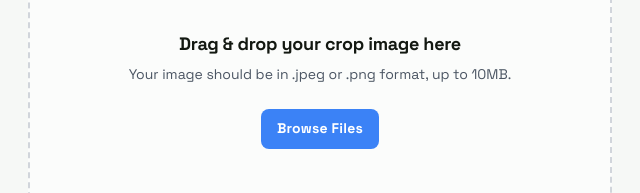
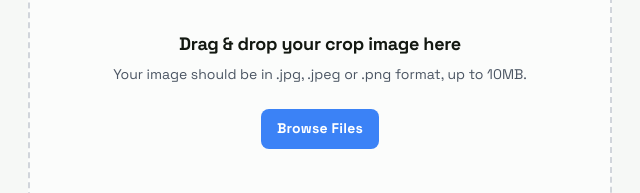
Before and after one commit to riteshjena-100/Crop-Disease-Detection-Final-Year-Project, a plain HTML site: page frontend/index.html in a window 1280 px wide. Shown: the part 388-581 px from the top of the page, 4-644 px from the left. Drawn offline with nearby package versions, Linux system fonts and the light colour scheme.

Commit message:
Update index.html

```diff
--- a/frontend/index.html
+++ b/frontend/index.html
@@ -81,7 +81,7 @@
               <span class="material-symbols-outlined text-5xl text-gray-400 dark:text-gray-500 animate-bounce">cloud_upload</span>
               <div class="flex flex-col items-center gap-2">
                 <p class="text-[#131811] dark:text-white text-lg font-bold leading-tight tracking-[-0.015em]">Drag & drop your crop image here</p>
-                <p class="text-gray-600 dark:text-gray-400 text-sm font-normal leading-normal">Your image should be in .jpeg or .png format, up to 10MB.</p>
+                <p class="text-gray-600 dark:text-gray-400 text-sm font-normal leading-normal">Your image should be in .jpg, .jpeg or .png format, up to 10MB.</p>
               </div>
               <input type="file" id="fileInput" accept="image/*" class="hidden">
               <button id="browseBtn" class="flex min-w-[84px] max-w-[480px] cursor-pointer items-center justify-center overflow-hidden rounded-lg h-10 px-4 bg-accent text-white text-sm font-bold leading-normal tracking-[0.015em] hover:bg-accent-hover transition-all hover:scale-105">
```
